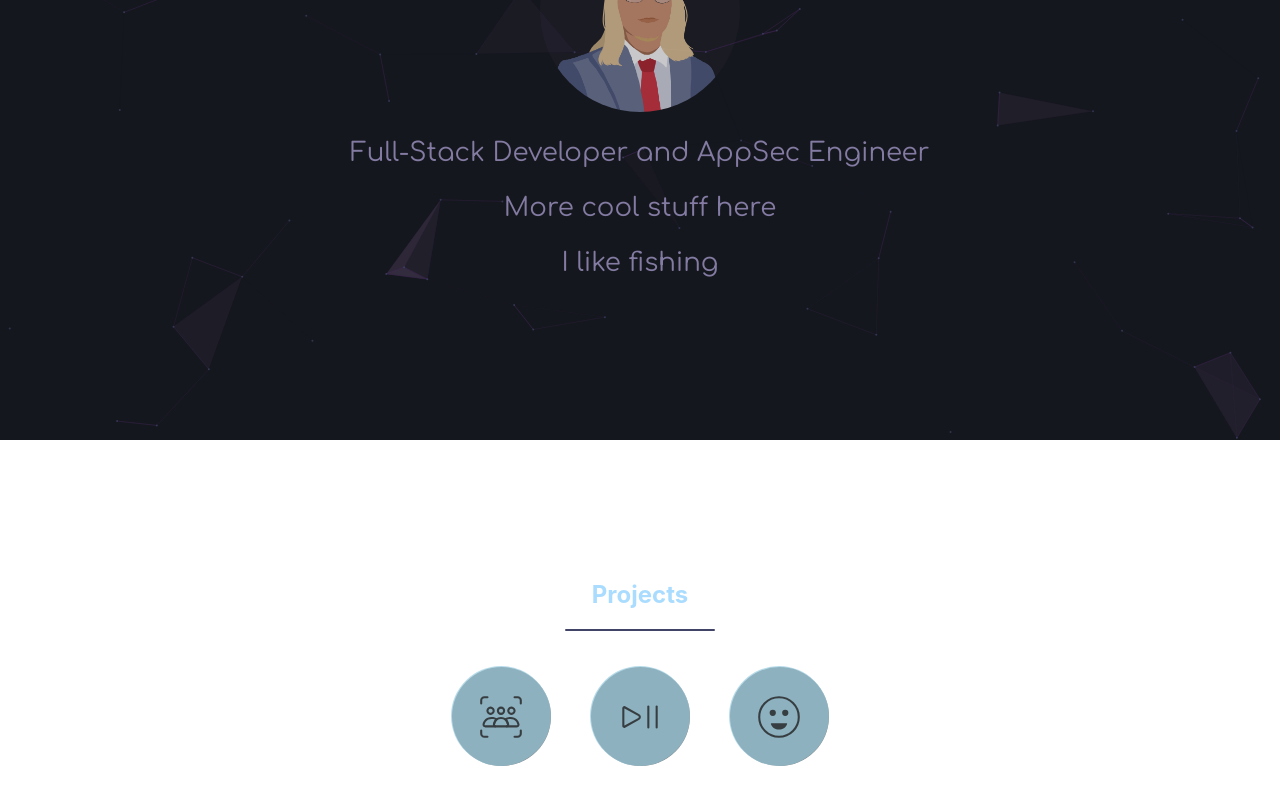
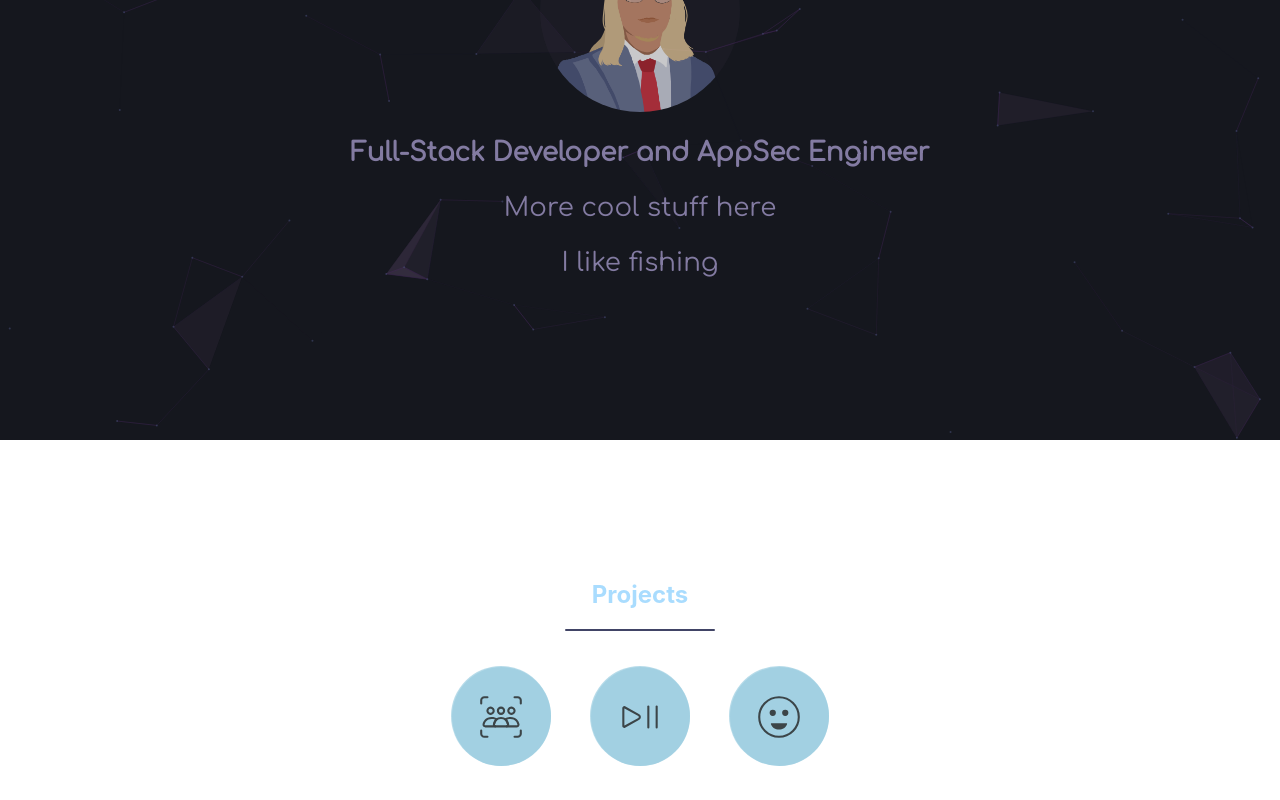
Before and after one commit to NikoRaisanen/personal-website, a React (Create React App) app: page / in a window 1280 px wide. Shown: the part 360-1160 px from the top of the page. Built offline with nearby package versions, Linux system fonts and the light colour scheme.

Commit message:
sped up animations on gallery items

```diff
--- a/src/App.css
+++ b/src/App.css
@@ -73,7 +73,7 @@
 .circle {
     height: 59px;
     width: 59px;
-    background-color: #717171;
+    background-color: #99cde0b4;
     border-radius: 50%;
     text-align: center;
     margin: 20px;
@@ -96,13 +96,13 @@
     font-weight: 650;
     font-size: 14px;
     opacity: 0;
-    transition: opacity 1s;
+    transition: opacity 0.25s;
     transition-timing-function: ease-in-out;
 
 }
 
 .overlay {
-    transition: opacity 1s;
+    transition: opacity 0.5s;
     transition-timing-function: ease-in-out;
     position: absolute;
     background-color: #99cde0b4;
@@ -115,21 +115,21 @@
 
 a:hover .gallery-text {
     opacity: 1;
-    transition: opacity 1s;
-    transition-delay: 0.5s;
+    transition: opacity 0.5s;
+    transition-delay: 0.25s;
     transition-timing-function: ease-in-out;
 }
 
 img {
     opacity: 0.8;
     transition: opacity 0.5s;
-    transition-delay: 0.5s;
+    transition-delay: 0.25s;
     transition-timing-function: ease-in-out;
 }
 
 a:hover img {
     opacity: 0;
-    transition: opacity 0.5;
+    transition: opacity 0.25s;
     transition-timing-function: ease-in-out;
 }
 
--- a/src/App.js
+++ b/src/App.js
@@ -20,7 +20,7 @@ function App() {
         <img src={pfp} id="header-pic" alt="headshot"/>
 
         <div id="intro">
-            <p>Full-Stack Developer and AppSec Engineer</p>
+            <p style={{'font-weight': 'bold'}}>Full-Stack Developer and AppSec Engineer</p>
             <p>More cool stuff here</p>
             <p>I like fishing</p>
         </div>
--- a/src/components/ParticlesBackground.js
+++ b/src/components/ParticlesBackground.js
@@ -6,9 +6,6 @@ import { loadFull } from "tsparticles";
 const ParticlesBackground = () => {
     const particlesInit = useCallback(async engine => {
         console.log(engine);
-        // you can initiate the tsParticles instance (engine) here, adding custom shapes or presets
-        // this loads the tsparticles package bundle, it's the easiest method for getting everything ready
-        // starting from v2 you can add only the features you need reducing the bundle size
         await loadFull(engine);
     }, []);
 
```
